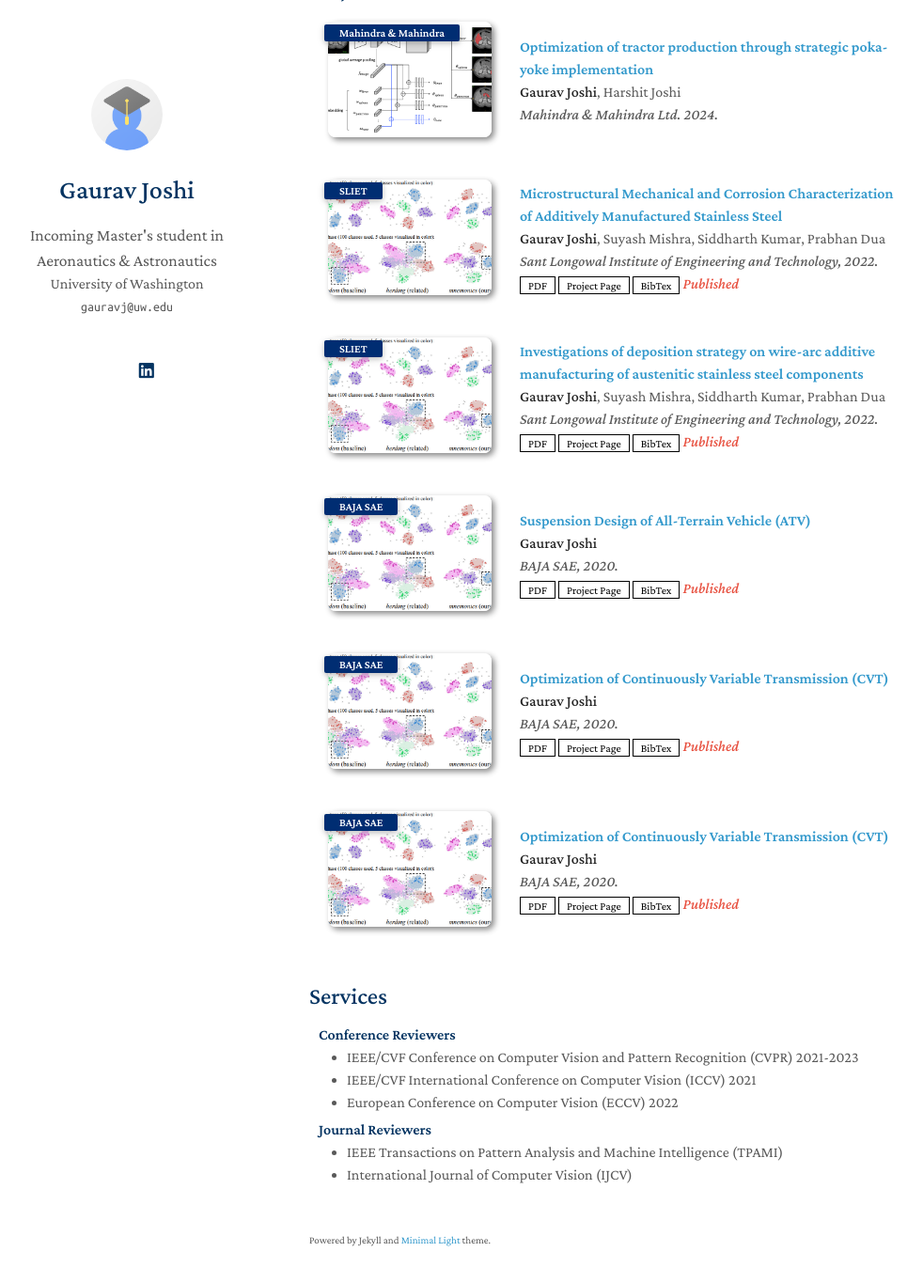
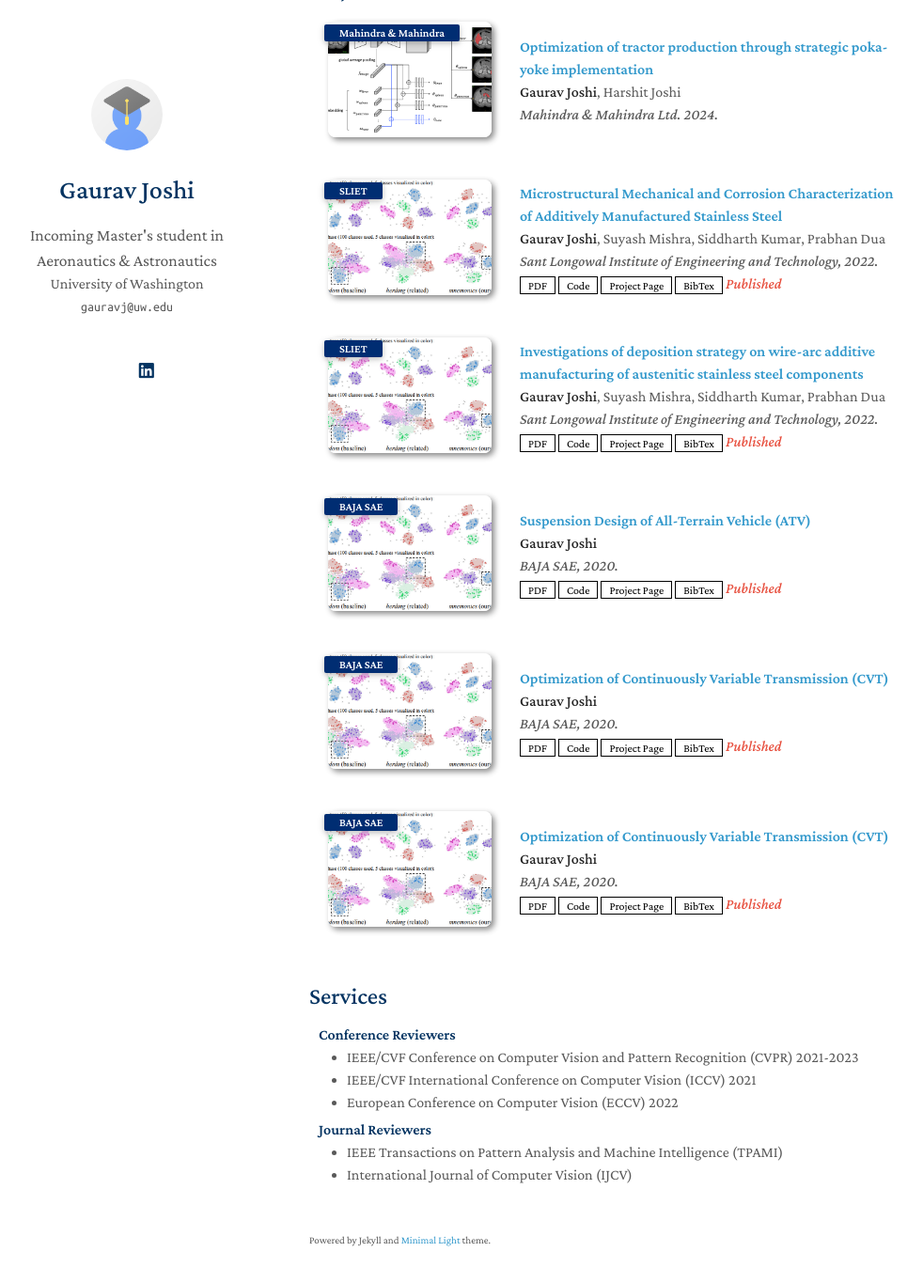
Before and after one commit to mastersinusoidal/mastersinusoidal.github.io, a Jekyll site: the page built from index.md, in a window 1280 px wide and 1400 px high, scrolled down 761 px. Shown: the top 1365 px of the window at 94% size, without its empty margins (141-1123 px from the left). Built offline with Jekyll 4.4.1, drawn with Linux system fonts in a browser that asks for light colours; nearby versions of some CDN libraries; a style sheet for code colours, icons or effects is not loaded; our own code applies the rules of GitHub Pages for plain Markdown files.

Commit message:
Update projects.md

```diff
--- a/_includes/projects.md
+++ b/_includes/projects.md
@@ -24,8 +24,8 @@
       {% if link.pdf %}
       <a href="{{ link.pdf }}" class="btn btn-sm z-depth-0" role="button" target="_blank" style="font-size:12px;">PDF</a>
       {% endif %}
-      {% if link.more %}
-      <a href="{{ link.more }}" class="btn btn-sm z-depth-0" role="button" target="_blank" style="font-size:12px;">Read More</a>
+        {% if link.code %}
+      <a href="{{ link.code }}" class="btn btn-sm z-depth-0" role="button" target="_blank" style="font-size:12px;">Code</a>
       {% endif %}
       {% if link.page %}
       <a href="{{ link.page }}" class="btn btn-sm z-depth-0" role="button" target="_blank" style="font-size:12px;">Project Page</a>
```
